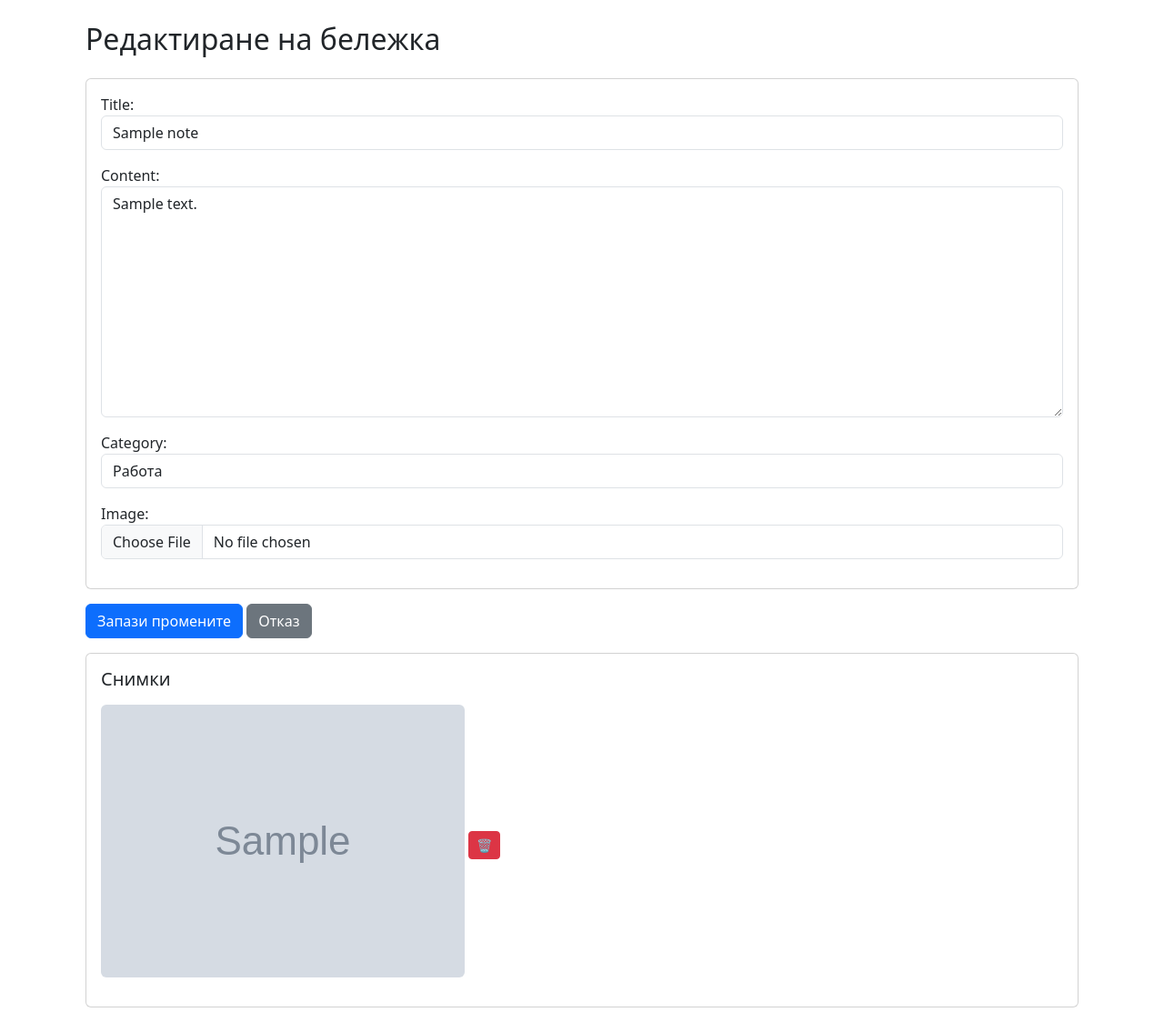
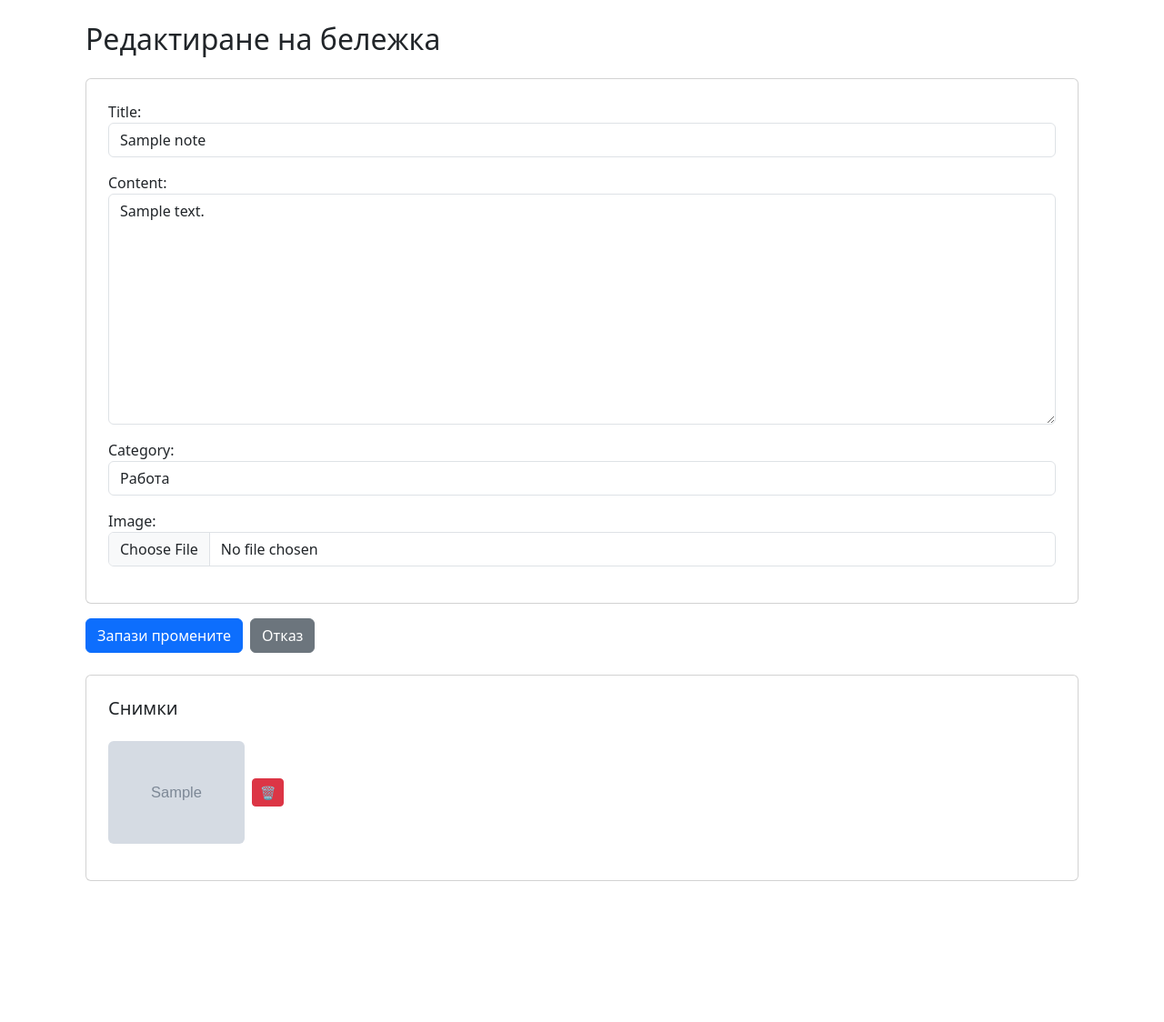
Before and after one commit to Marina-D-G/Focus-Manage-Improve-FMI-, a Django app: page /notes/edit/1/ in a window 1280 px wide. Shown: the part 66-1190 px from the top of the page at 91% size. After the commit the page ends 1035 px from the top, so only its background shows below. Run offline with Django 5.2, Linux system fonts and the light colour scheme; a user stored in the database is signed in; tables that the repository leaves empty hold one stand-in row (values such as "Sample post"); grey boxes marked "Sample" are stand-in pictures.

Commit message:
clean notes

```diff
--- a/notes/templates/edit_note.html
+++ b/notes/templates/edit_note.html
@@ -4,22 +4,24 @@
     <h2 class="mb-4">Редактиране на бележка</h2>
     <form method="post" enctype="multipart/form-data">
         {% csrf_token %}
-        <div class="card p-3 mb-3">
+        <div class="card p-4 mb-3">
             {{ form.as_p }}
         </div>
-        <button type="submit" class="btn btn-primary">Запази промените</button>
-        <a href="{% url 'notes:notes_dashboard' %}" class="btn btn-secondary">Отказ</a>
+        <div class="d-flex gap-2">
+            <button type="submit" class="btn btn-primary">Запази промените</button>
+            <a href="{% url 'notes:notes_dashboard' %}" class="btn btn-secondary">Отказ</a>
+        </div>
     </form>
     {% if note.images.all %}
-    <div class="card p-3 mb-3 mt-3">
+    <div class="card p-4 mb-3 mt-4">
         <h5>Снимки</h5>
-        <div class="mt-2">
+        <div class="mt-3">
             {% for image in note.images.all %}
-            <div class="mb-2">
-                <img src="{{ image.image.url }}" class="img-fluid rounded mb-2" alt="Снимка">
+            <div class="mb-3 d-flex align-items-center">
+                <img src="{{ image.image.url }}" class="img-fluid rounded me-2" alt="Снимка" style="max-width: 150px;">
                 <form method="post" action="{% url 'notes:delete_image' image.id %}" class="d-inline">
                     {% csrf_token %}
-                    <button type="submit" class="btn btn-danger btn-sm btn-icon">🗑️</button>
+                    <button type="submit" class="btn btn-danger btn-sm">🗑️</button>
                 </form>
             </div>
             {% endfor %}
--- a/notes/templates/note_detail.html
+++ b/notes/templates/note_detail.html
@@ -1,7 +1,7 @@
 {% extends "header.html" %}
-
 {% block content %}
 <div class="container mt-4">
+    <div class="card p-4">
         <h2 class="mb-4">{{ note.title }}</h2>
         <p class="text-muted">{{ note.created_at|date:"d M Y H:i" }}</p>
 
@@ -17,6 +17,7 @@
         <div>
             <p>{{ note.content }}</p>
         </div>
+
         <div class="mt-3">
             {% if note.images.all %}
                 {% for image in note.images.all %}
@@ -26,6 +27,8 @@
                 <p>Няма прикачени снимки.</p>
             {% endif %}
         </div>
+
         <a href="{% url 'notes:notes_dashboard' %}" class="btn btn-secondary mt-3">Обратно към бележките</a>
     </div>
+</div>
 {% endblock %}
--- a/notes/templates/notes_dashboard.html
+++ b/notes/templates/notes_dashboard.html
@@ -1,5 +1,4 @@
 {% extends "header.html" %}
-
 {% block content %}
 <div class="container mt-4">
     <h2 class="mb-4">Моите бележки</h2>
--- a/notes/views.py
+++ b/notes/views.py
@@ -1,9 +1,15 @@
 from django.shortcuts import render, redirect, get_object_or_404
 from django.contrib.auth.decorators import login_required
+from django.contrib import messages
+from notifications.signals import notify
 from .models import Note, NoteImage
 from .forms import NoteForm, NoteImageForm, NoteEditForm, CodeForm
-from django.contrib import messages
-from notifications.signals import notify
+
+
+def create_note_image(note, image):
+    if image:
+        NoteImage.objects.create(note=note, image=image)
+
 
 @login_required
 def notes_dashboard(request):
@@ -13,25 +19,30 @@ def notes_dashboard(request):
         notes = notes.filter(category=category)
     return render(request, 'notes_dashboard.html', {'notes': notes})
 
+
 @login_required
 def add_note(request):
     if request.method == "POST":
         form = NoteForm(request.POST)
         image_form = NoteImageForm(request.POST, request.FILES)
-
         if form.is_valid() and image_form.is_valid():
             note = form.save(commit=False)
             note.user = request.user
             note.save()
             image = image_form.cleaned_data.get('image')
-            if image:
-                NoteImage.objects.create(note=note, image=image)
+            create_note_image(note, image)
+            messages.success(request, "Бележката е добавена успешно!")
             return redirect('notes:notes_dashboard')
     else:
         form = NoteForm()
         image_form = NoteImageForm()
 
-    return render(request, 'add_note.html', {'form': form, 'image_form': image_form})
+    context = {
+        'form': form,
+        'image_form': image_form,
+    }
+    return render(request, 'add_note.html', context)
+
 
 @login_required
 def delete_note(request, note_id):
@@ -39,26 +50,32 @@ def delete_note(request, note_id):
     note.delete()
     return redirect('notes:notes_dashboard')
 
+
 @login_required
 def edit_note(request, note_id):
     note = get_object_or_404(Note, id=note_id, user=request.user)
-
     if request.method == 'POST':
         form = NoteEditForm(request.POST, request.FILES, instance=note)
         if form.is_valid():
             note = form.save()
             image = form.cleaned_data.get('image')
-            if image:
-                NoteImage.objects.create(note=note, image=image)
+            create_note_image(note, image)
             return redirect('notes:notes_dashboard')
     else:
         form = NoteEditForm(instance=note)
-    return render(request, 'edit_note.html', {'form': form, 'note': note})
+
+    context = {
+        'form': form,
+        'note': note,
+    }
+    return render(request, 'edit_note.html', context)
+
 
 @login_required
 def note_detail(request, note_id):
     note = get_object_or_404(Note, id=note_id)
     return render(request, 'note_detail.html', {'note': note})
+
 
 @login_required
 def view_note(request):
@@ -81,6 +98,7 @@ def view_note(request):
 
     return render(request, "view_note_through_code.html", {"form": form})
 
+
 @login_required
 def delete_image(request, image_id):
     if request.method == 'POST':
@@ -88,7 +106,6 @@ def delete_image(request, image_id):
         if image_obj.image:
             image_obj.image.delete()
         image_obj.delete()
-        next_url = request.META.get('HTTP_REFERER')
-        if next_url:
-            return redirect(next_url)
+        next_url = request.META.get('HTTP_REFERER', 'notes:notes_dashboard')
+        return redirect(next_url)
     return redirect('notes:notes_dashboard')
```
Also changed, not shown: notes/templates/add_note.html (+5 -2 lines), notes/templates/view_note_through_code.html (+8 -6 lines). Lines whose indentation alone changed are shown as unchanged.
